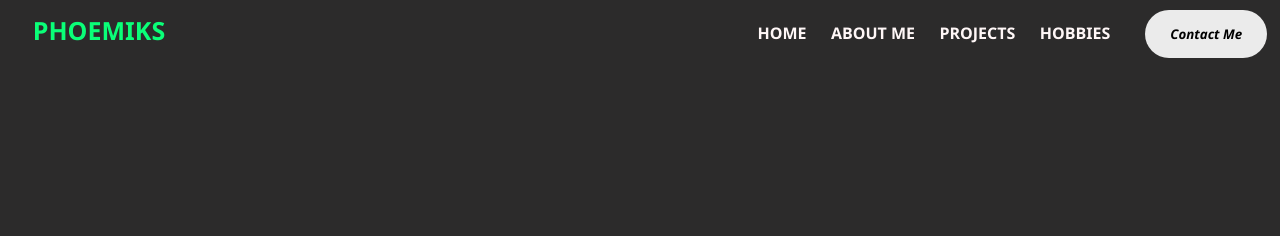
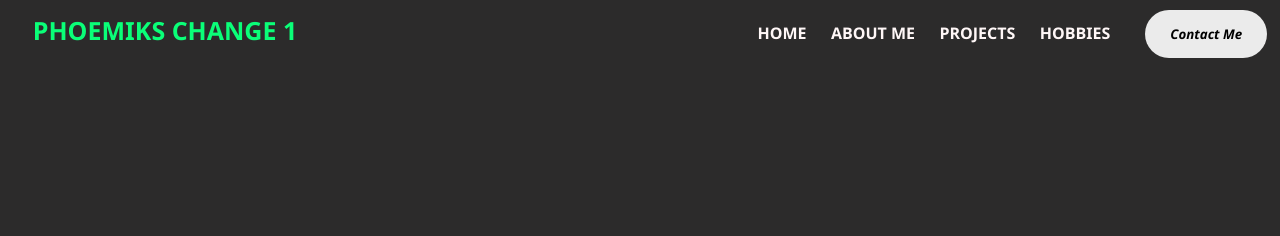
Before and after one commit to keoyntder/Website, a plain HTML site: page index.html in a window 1280 px wide. Shown: the top 236 px of the page. Drawn offline with Linux system fonts and the light colour scheme; a web font is replaced by a local one.

Commit message:
Change 1

```diff
--- a/index.html
+++ b/index.html
@@ -33,7 +33,7 @@
 <body>
     <header>
 
-    <header class = "logo">Phoemiks</header>
+    <header class = "logo">Phoemiks Change 1</header>
 
     <nav>
 
```
